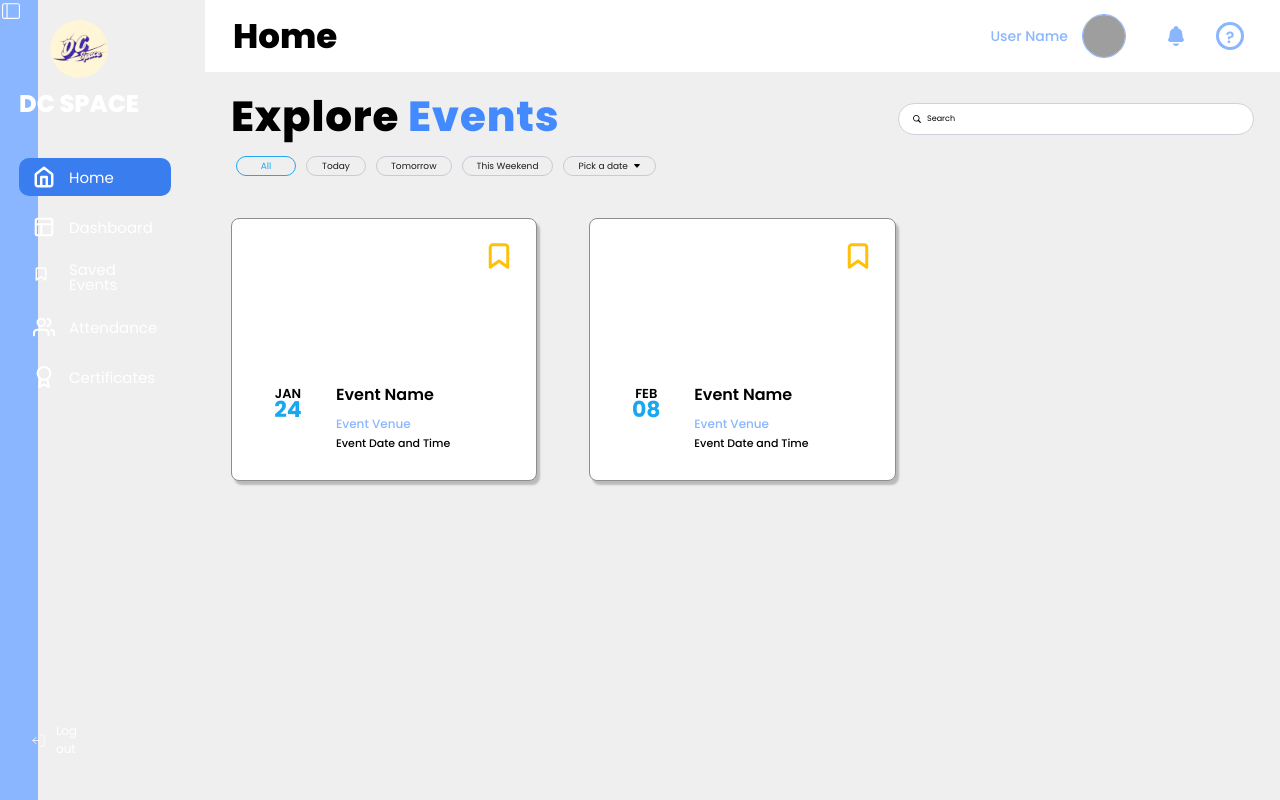
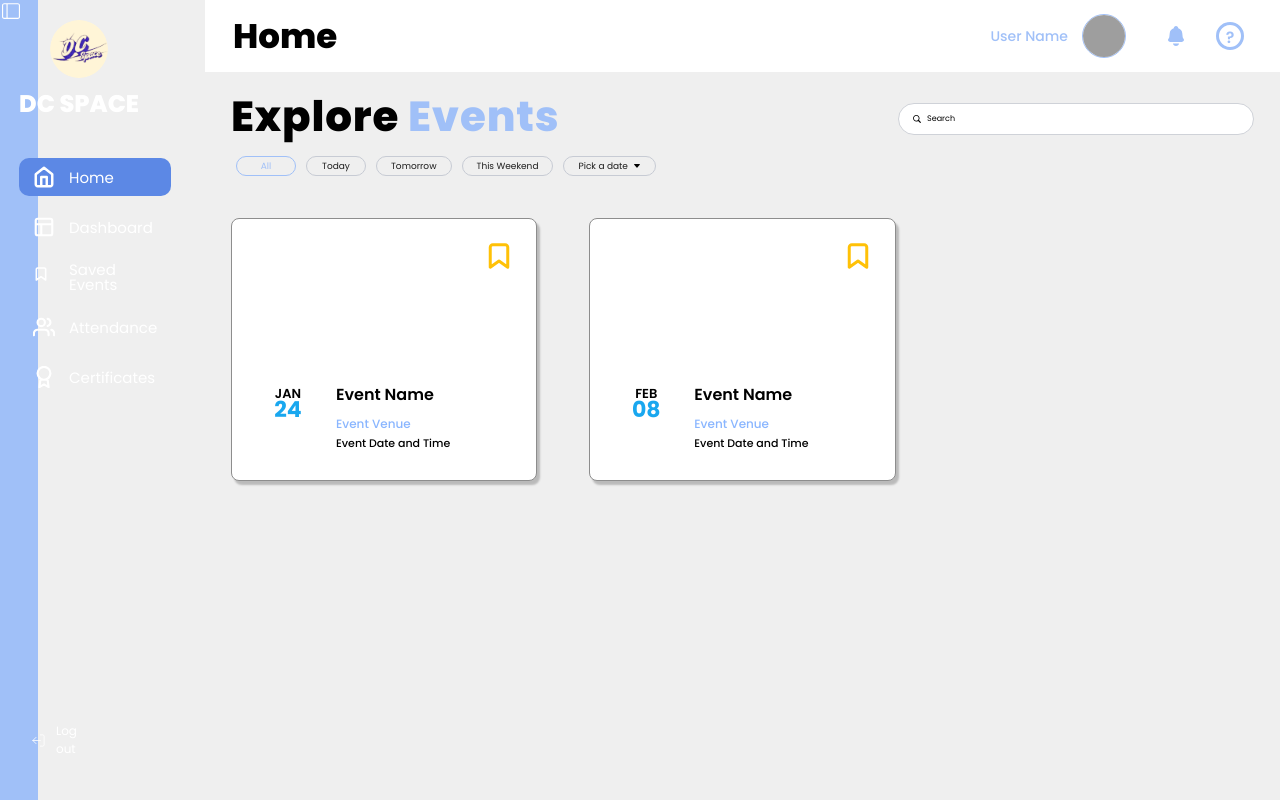
Before and after one commit to misxabien/DCSPACE_NEXT_WEB, a Next.js app: page /home in a window 1280 px wide. Built offline with nearby package versions, Linux system fonts and the light colour scheme; grey boxes are pictures that could not be loaded; a web font is replaced by a local one.

Commit message:
Changed the color of the navbar contents

```diff
--- a/components/HomePageContent.tsx
+++ b/components/HomePageContent.tsx
@@ -137,7 +137,6 @@ export function HomePageContent() {
   const visibleEvents = useMemo(
     () =>
       events
-        .filter((event) => !registeredEvents.some((registeredEvent) => getRegisteredEventId(registeredEvent) === event.id || registeredEvent.id === event.id))
         .filter((event) => matchesFilter(event, activeFilter, dateRange))
         .filter((event) => {
           const value = searchTerm.trim().toLowerCase();
@@ -150,7 +149,7 @@ export function HomePageContent() {
             field?.toLowerCase().includes(value),
           );
         }),
-    [activeFilter, dateRange, events, registeredEvents, searchTerm],
+    [activeFilter, dateRange, events, searchTerm],
   );
 
   const toggleSavedEvent = (eventId: string) => {
@@ -283,9 +282,9 @@ export function HomePageContent() {
                       <strong>{event.name}</strong>
                       <span className="home-event-card__venue">{event.venue}</span>
                       <span className="home-event-card__time">{getEventTimeDisplay(event.dateTime)}</span>
-                      {isPassedJoinedEvent && (
-                        <span className={`home-event-card__certificate${receivedCertificate ? ' is-received' : ' is-missing'}`}>
-                          {receivedCertificate ? 'Certificate received' : 'No certificate received'}
+                      {isPassedJoinedEvent && receivedCertificate && (
+                        <span className="home-event-card__certificate is-received">
+                          Certificate received
                         </span>
                       )}
                       </span>
--- a/components/Sidebar.tsx
+++ b/components/Sidebar.tsx
@@ -311,8 +311,8 @@ export function Sidebar() {
             <Image
               src={
                 hasUnreadNotifications
-                  ? '/svg icons navbar/one-notif-icon.svg?v=8ab6ff'
-                  : '/svg icons navbar/normal-notif-icon.svg?v=8ab6ff'
+                  ? '/svg icons navbar/one-notif-icon.svg?v=a0c0f8'
+                  : '/svg icons navbar/normal-notif-icon.svg?v=a0c0f8'
               }
               width={24}
               height={24}
--- a/styles/pages/home.css
+++ b/styles/pages/home.css
@@ -23,7 +23,7 @@
 }
 
 .home-page__copy h2 span {
-  color: #448aff;
+  color: #A0C0F8;
 }
 
 .home-page__filters {
@@ -116,8 +116,8 @@
 
 .home-page__filter:hover,
 .home-page__filter.is-active {
-  border-color: #20a8f4;
-  color: #20a8f4;
+  border-color: #A0C0F8;
+  color: #A0C0F8;
 }
 
 .home-page__search {
--- a/styles/sidebar.css
+++ b/styles/sidebar.css
@@ -17,7 +17,7 @@
   width: var(--sidebar-open-width);
   display: flex;
   flex-direction: column;
-  background: #8AB6FF;
+  background: #A0C0F8;
   color: #ffffff;
   padding: 30px 14px 18px;
   transition: width 0.2s ease, padding 0.2s ease;
@@ -110,7 +110,7 @@
 
 .sidebar__link:hover,
 .sidebar__link.is-active {
-  background: #397DEF;
+  background: #5C88E5;
 }
 
 .sidebar__icon {
@@ -265,7 +265,7 @@
 
 .topbar__account,
 .topbar__profile-pill {
-  color: #8AB6FF;
+  color: #A0C0F8;
   font-family: var(--font-ui), "Poppins", sans-serif;
   font-size: 14px;
   font-weight: 500;
@@ -284,13 +284,13 @@
 
 .topbar__profile-pill:hover,
 .topbar__profile-pill.is-active {
-  background: rgba(138, 182, 255, 0.4);
+  background: rgba(160, 192, 248, 0.4);
 }
 
 .topbar__avatar-link {
   width: 44px;
   height: 44px;
-  border: 1px solid #8AB6FF;
+  border: 1px solid #A0C0F8;
   border-radius: 50%;
   display: inline-flex;
   overflow: hidden;
@@ -313,7 +313,7 @@
   display: inline-grid;
   place-items: center;
   background: transparent;
-  color: #8AB6FF;
+  color: #A0C0F8;
   cursor: pointer;
   padding: 0;
   text-decoration: none;
@@ -327,16 +327,16 @@
 .topbar__icon-button:hover,
 .topbar__icon-button.is-active,
 .topbar__help:hover {
-  background: rgba(107, 125, 242, 0.12);
+  background: rgba(160, 192, 248, 0.4);
 }
 
 .topbar__notification-button:hover,
 .topbar__notification-button.is-active {
-  background: rgba(138, 182, 255, 0.4);
+  background: rgba(160, 192, 248, 0.4);
 }
 
 .topbar__help {
-  border: 3px solid #8AB6FF;
+  border: 3px solid #A0C0F8;
   font-family: var(--font-ui), "Poppins", sans-serif;
   font-size: 16px;
   font-weight: 600;
@@ -515,7 +515,7 @@
     width: 100vw;
     height: calc(100dvh - 88px);
     padding: 20px 19px 42px;
-    background: #8AB6FF;
+    background: #A0C0F8;
     transform: translateX(-100%);
     transition: transform 0.34s cubic-bezier(0.2, 0.78, 0.2, 1);
     will-change: transform;
@@ -599,7 +599,7 @@
 
   .sidebar__link:hover,
   .sidebar__link.is-active {
-    background: #397DEF;
+    background: #5C88E5;
   }
 
   .sidebar__icon--desktop {
@@ -709,7 +709,7 @@
     left: 0;
     z-index: 45;
     display: block;
-    background: #8AB6FF;
+    background: #A0C0F8;
     padding: 25px 17px 42px;
     pointer-events: none;
     transform: translateX(100%);
@@ -753,7 +753,7 @@
   .mobile-profile-menu__item:hover,
   .mobile-profile-menu__item:focus-visible,
   .mobile-profile-menu__item.is-active {
-    background: #397DEF;
+    background: #5C88E5;
     outline: none;
   }
 
```
Also changed, not shown: public/svg icons navbar/normal-notif-icon.svg, public/svg icons navbar/one-notif-icon.svg.
